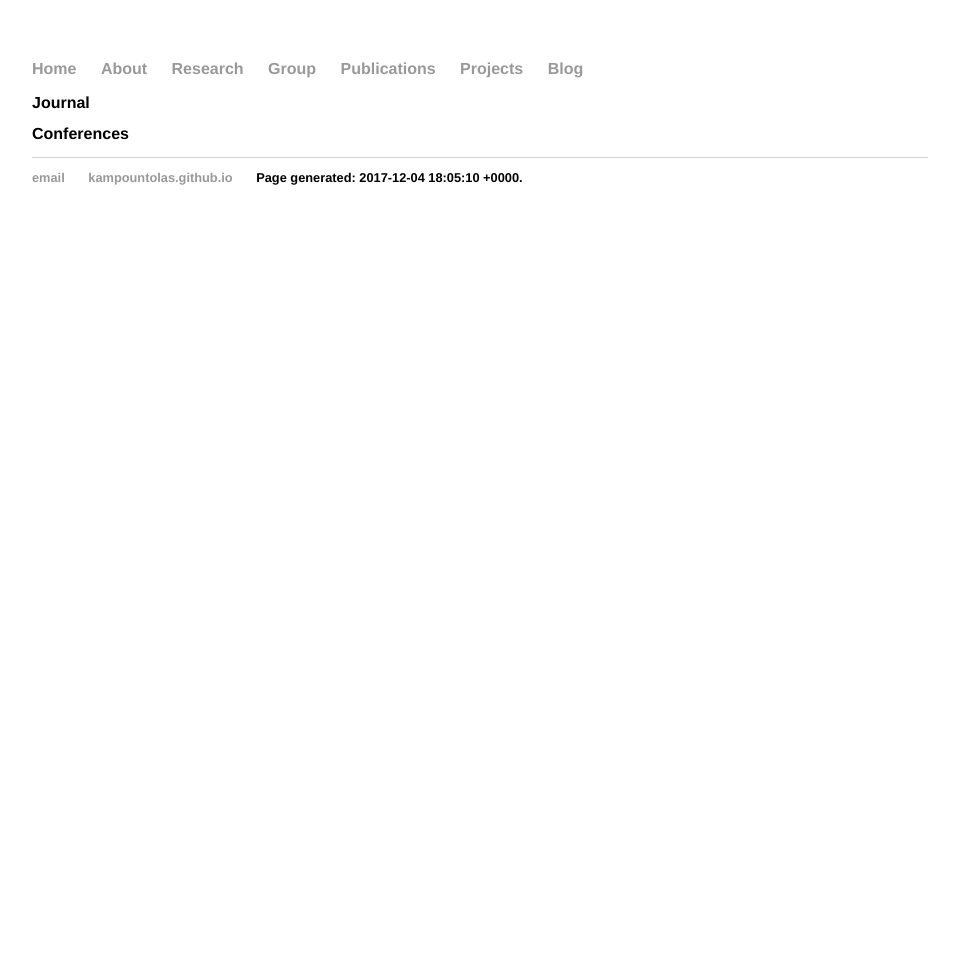
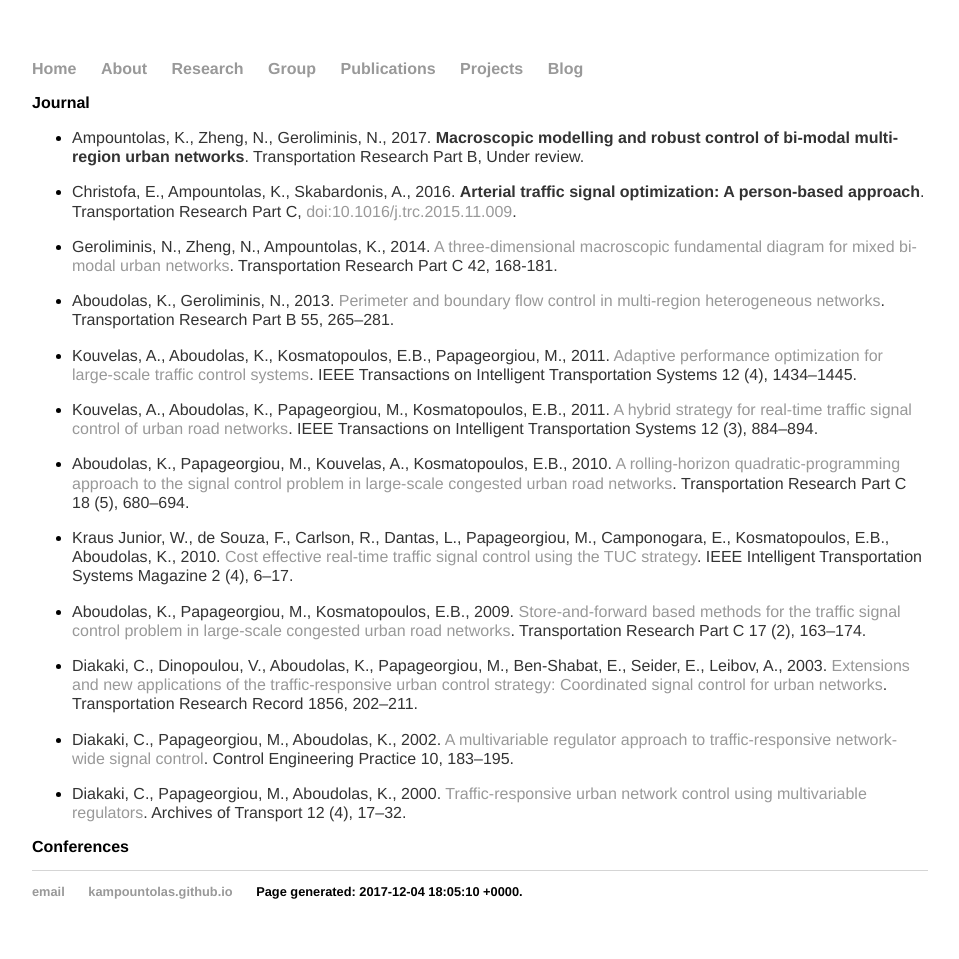
Before and after one commit to kampountolas/kampountolas.github.io, a Jekyll site: the page built from publications/index.html, in a window 1280 px wide. Shown: the whole page, without its empty margins (160-1119 px from the left). Built offline with Jekyll 4.4.1, drawn with Linux system fonts in a browser that asks for light colours; nearby versions of some CDN libraries; before the commit the page ends 900 px from its top, so only the background shows below that.

Commit message:
Update index.html

```diff
--- a/publications/index.html
+++ b/publications/index.html
@@ -4,5 +4,56 @@ title: Publications
 ---
 <div class="blurb">
               <h2>Journal</h2>
+                  <ul>
+                    <li>
+                        <p>Ampountolas, K., Zheng, N., Geroliminis, N., 2017. <b>Macroscopic modelling and robust control of bi-modal multi-region urban networks</b>. Transportation Research Part B, Under review.</p>
+</li>
+<li>
+                        <p>Christofa, E., Ampountolas, K., Skabardonis, A., 2016. <b>Arterial traffic signal optimization: A person-based approach</b>. Transportation Research Part C, <a href="http://dx.doi.org/10.1016/j.trc.2015.11.009">doi:10.1016/j.trc.2015.11.009</a>.</p>
+                    </li>
+                  <li>
+                      <p>Geroliminis, N., Zheng, N., Ampountolas, K., 2014. <a href="./files/pubs/PartC2014.pdf">A three-dimensional macroscopic fundamental diagram for mixed bi-modal
+urban networks</a>. Transportation Research Part C 42, 168-181.</p>
+                  </li>
+                  <li>
+                    <p>Aboudolas, K., Geroliminis, N., 2013. <a href="./files/pubs/PartB2013.pdf">Perimeter and boundary flow control in multi-region heterogeneous networks</a>.
+                      Transportation Research Part B 55, 265–281.</p>
+                  </li>
+                  <li>
+                    <p>Kouvelas, A., Aboudolas, K., Kosmatopoulos, E.B., Papageorgiou, M., 2011. <a href="./files/pubs/IEEE-ITS2011b.pdf">Adaptive performance optimization for large-scale traffic control systems</a>.
+                      IEEE Transactions on Intelligent Transportation Systems 12 (4), 1434–1445.</p>
+                  </li>
+                  <li>
+                    <p>Kouvelas, A., Aboudolas, K., Papageorgiou, M., Kosmatopoulos, E.B., 2011. <a href="./files/pubs/IEEE-ITS2011a.pdf">A hybrid strategy for real-time traffic signal control of urban road networks</a>.
+                      IEEE Transactions on Intelligent Transportation Systems 12 (3), 884–894.</p>
+                  </li>
+                  <li>
+                    <p>Aboudolas, K., Papageorgiou, M., Kouvelas, A., Kosmatopoulos, E.B., 2010. <a href="./files/pubs/PartC2010.pdf">A rolling-horizon quadratic-programming approach to the signal control problem in large-scale congested urban road networks</a>.
+                      Transportation Research Part C 18 (5), 680–694.</p>
+                  </li>
+                  <li>
+                    <p>Kraus Junior, W., de Souza, F., Carlson, R., Dantas, L., Papageorgiou, M., Camponogara,
+                      E., Kosmatopoulos, E.B., Aboudolas, K., 2010. <a href="./files/pubs/IEEE-ITS2010.pdf">Cost effective real-time traffic signal control using the TUC strategy</a>.
+                      IEEE Intelligent Transportation Systems Magazine 2 (4), 6–17.</p>
+                  </li>
+                  <li>
+                    <p>Aboudolas, K., Papageorgiou, M., Kosmatopoulos, E.B., 2009. <a href="./files/pubs/PartC2009.pdf">Store-and-forward based methods for the traffic signal control problem in large-scale congested urban road networks</a>.
+                      Transportation Research Part C 17 (2), 163–174.</p>
+                  </li>
+                  <li>
+                    <p>Diakaki, C., Dinopoulou, V., Aboudolas, K., Papageorgiou, M., Ben-Shabat, E.,
+                      Seider, E., Leibov, A., 2003. <a href="./files/pubs/TRB2003.pdf">Extensions and  new applications of the traffic-responsive urban control strategy: Coordinated signal control for urban networks</a>.
+                      Transportation Research Record 1856, 202–211.</p>
+                  </li>
+                  <li>
+                    <p>Diakaki, C., Papageorgiou, M., Aboudolas, K., 2002. <a href="./files/pubs/CEP2002.pdf">A multivariable regulator approach to traffic-responsive network-wide signal control</a>.
+                      Control Engineering Practice 10, 183–195.</p>
+                  </li>
+                  <li>
+                    <p>Diakaki, C., Papageorgiou, M., Aboudolas, K., 2000. <a href="">Traffic-responsive urban network control using multivariable regulators</a>.
+                      Archives of Transport 12 (4), 17–32.</p>
+                  </li>
+                </ul>
+
               <h2>Conferences</h2>
 </div><!-- /.blurb -->
```
